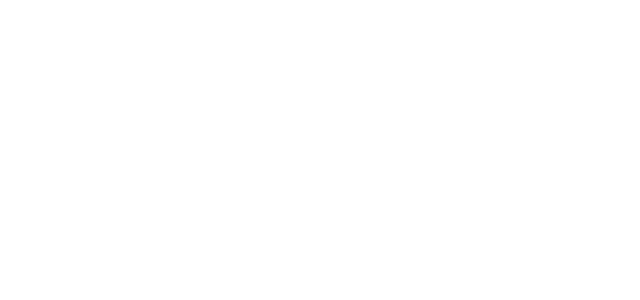
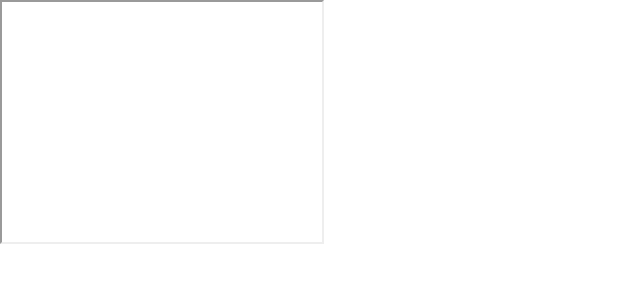
Before and after one commit to JoaoCampos-M/IKEDINHA, a React (Create React App) app: page /mentoria in a window 1280 px wide. Before the commit this address had no page. Shown: the top 300 px of the page, without its empty margins (0-640 px from the left). Built offline with nearby package versions, Linux system fonts and the light colour scheme.

Commit message:
Nada relevante

```diff
--- /dev/null
+++ b/src/pages/mentoria/index.js
@@ -0,0 +1,17 @@
+import * as React from 'react'
+
+export default function Mentoria() {
+  return (
+    <iframe width="320" height="240" autoPlay={true}>
+      <source
+        src="https://www.youtube.com/watch?v=wYPBkYhDVRU&t=46s"
+        type="video/mp4"
+      />
+      <source
+        src="https://www.youtube.com/watch?v=wYPBkYhDVRU&t=46s"
+        type="video/ogg"
+      />
+      Your browser does not support the video tag.
+    </iframe>
+  )
+}
--- a/src/routes/index.js
+++ b/src/routes/index.js
@@ -1,11 +1,13 @@
 import React from 'react'
 import { Routes, Route, BrowserRouter } from 'react-router-dom'
 import Login from '../pages/login'
+import Mentoria from '../pages/mentoria'
 function Rotas() {
   return (
     <BrowserRouter>
       <Routes>
         <Route path="/login" element={<Login></Login>}></Route>
+        <Route path="/mentoria" element={<Mentoria></Mentoria>}></Route>
       </Routes>
     </BrowserRouter>
   )
```
